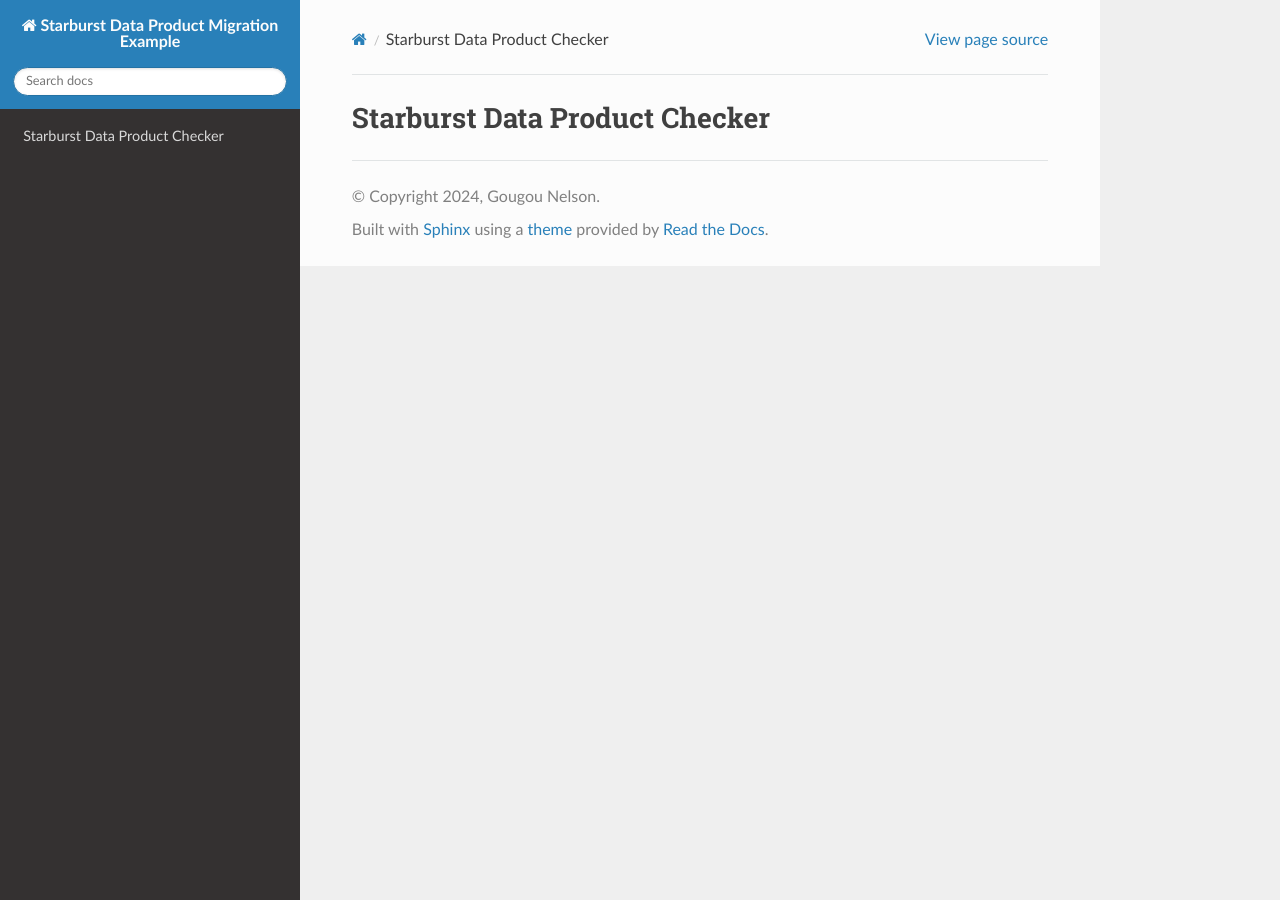
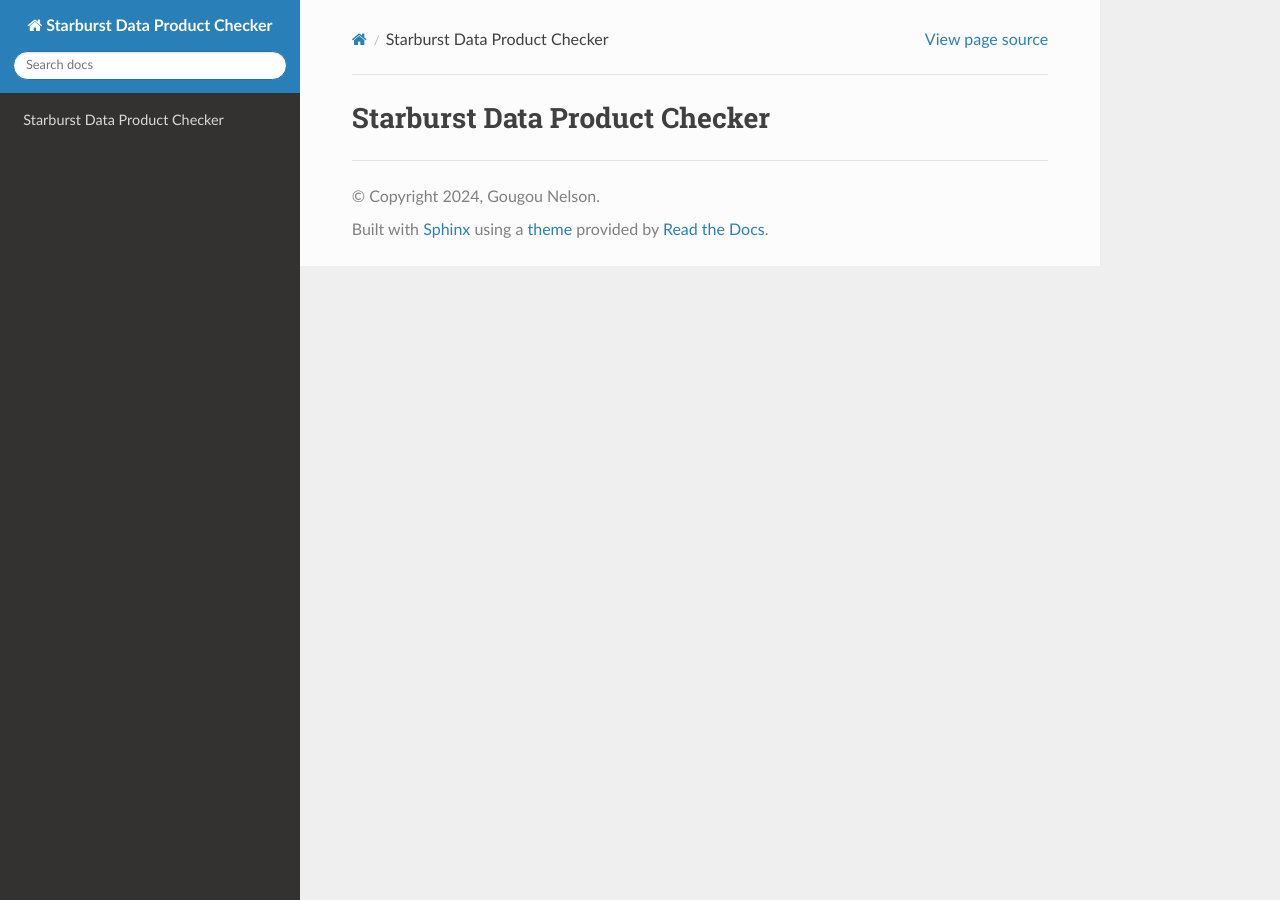
Before and after one commit to Donutson/starburst-data-product-example, a Sphinx documentation site: the page built from docs_source/source/index.rst, in a window 1280 px wide. Built offline with Sphinx 7.4.7 and the Read the Docs theme 3.1.0, drawn with Linux system fonts in a browser that asks for light colours.

Commit message:
docs(conf): update project name

```diff
--- a/docs_source/source/conf.py
+++ b/docs_source/source/conf.py
@@ -12,7 +12,7 @@
 # -- Project information -----------------------------------------------------
 # https://www.sphinx-doc.org/en/master/usage/configuration.html#project-information
 
-project = 'Starburst Data Product Migration Example'
+project = 'Starburst Data Product Checker'
 copyright = '2024, Gougou Nelson'
 author = 'Gougou Nelson'
 release = '0.5.0'
```
